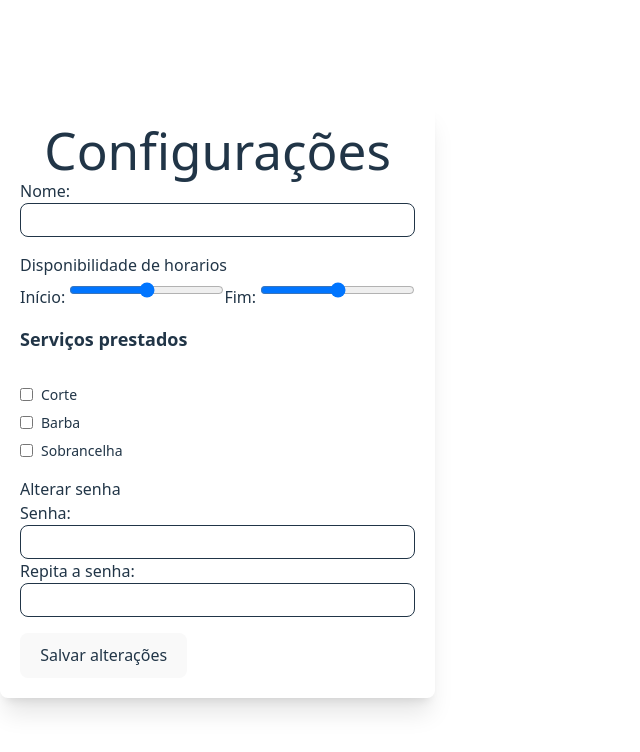
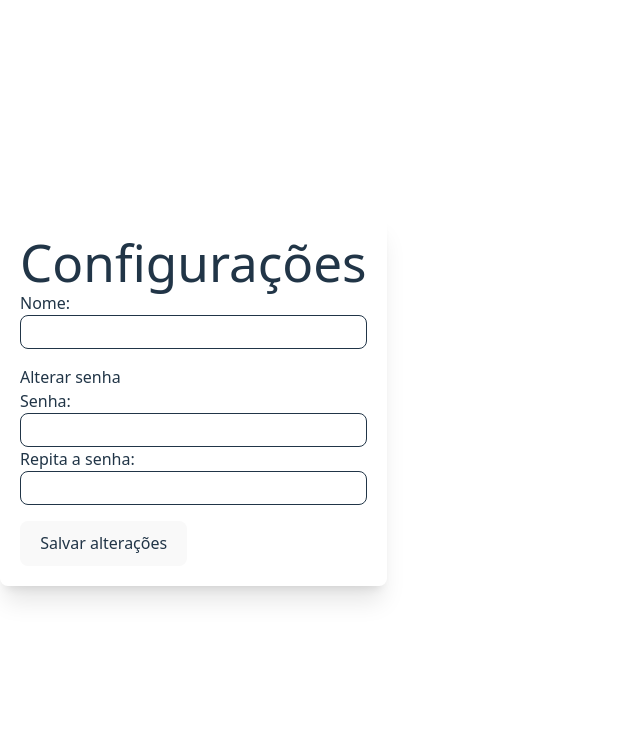
Before and after one commit to gontijoVitor/Bookify, a React (Vite) app in the folder frontend/: page / in a window 1280 px wide. Shown: the top 752 px of the page, without its empty margins (0-640 px from the left). Built offline with nearby package versions, Linux system fonts and the light colour scheme.

Commit message:
mudancas na pagina de configuracoes

```diff
--- a/frontend/src/pages/configuracoes.jsx
+++ b/frontend/src/pages/configuracoes.jsx
@@ -5,6 +5,8 @@ import { FontAwesomeIcon } from '@fortawesome/react-fontawesome';
 import { faPen } from "@fortawesome/free-solid-svg-icons";
 
 function Config() {
+    var tipoUser = "cliente";
+    if(tipoUser == "prestador"){
         return(
             <div className="shadow-xl p-5 rounded-lg">
                 <h1 className="text-center">Configurações</h1>
@@ -57,5 +59,33 @@ function Config() {
             </div>
         )
     }
+    else if(tipoUser == "cliente"){
+        return(
+            <div className="shadow-xl p-5 rounded-lg">
+                <h1 className="text-center">Configurações</h1>
+                <div className="space-y-4">
+                    <div className="flex flex-col">
+                        <label for="name">Nome: </label>
+                        <input type="name" className="border rounded-lg px-3 py-1" />
+                    </div>
+                    <div>
+                        <h2>Alterar senha</h2>
+                        <div className="flex flex-col">
+                            <label for="password">Senha: </label>
+                            <input type="password" className="border rounded-lg px-3 py-1" />
+                        </div>
+                        <div className="flex flex-col">
+                            <label for="password">Repita a senha: </label>
+                            <input type="password" className="border rounded-lg px-3 py-1" />
+                        </div>
+                    </div>
+
+                    <button className="mx-auto">Salvar alterações</button>
+                </div>
+            </div>
+        )
+    }
+
+}
 
 export default Config;
```
Lines whose indentation alone changed are shown as unchanged.
